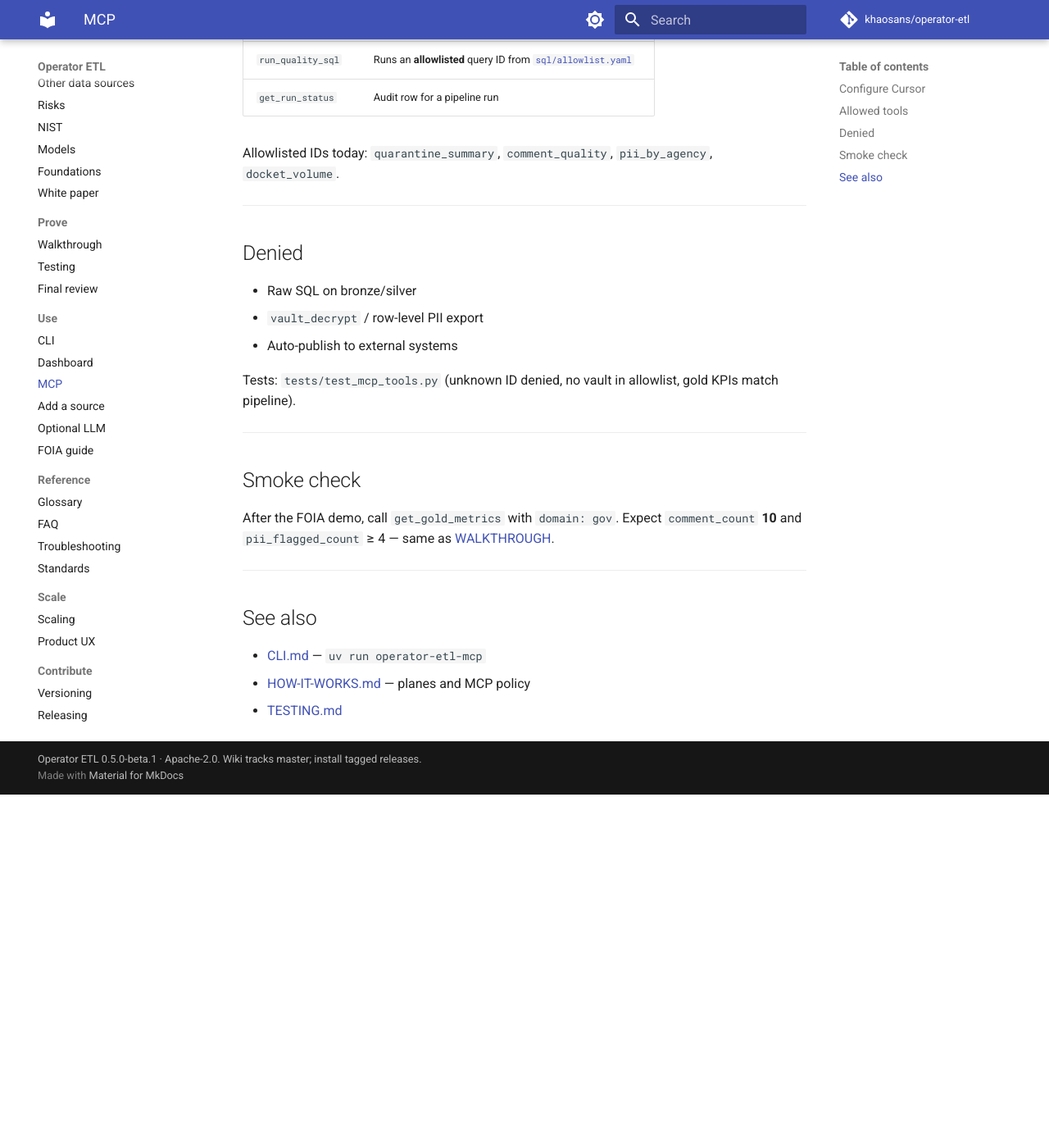
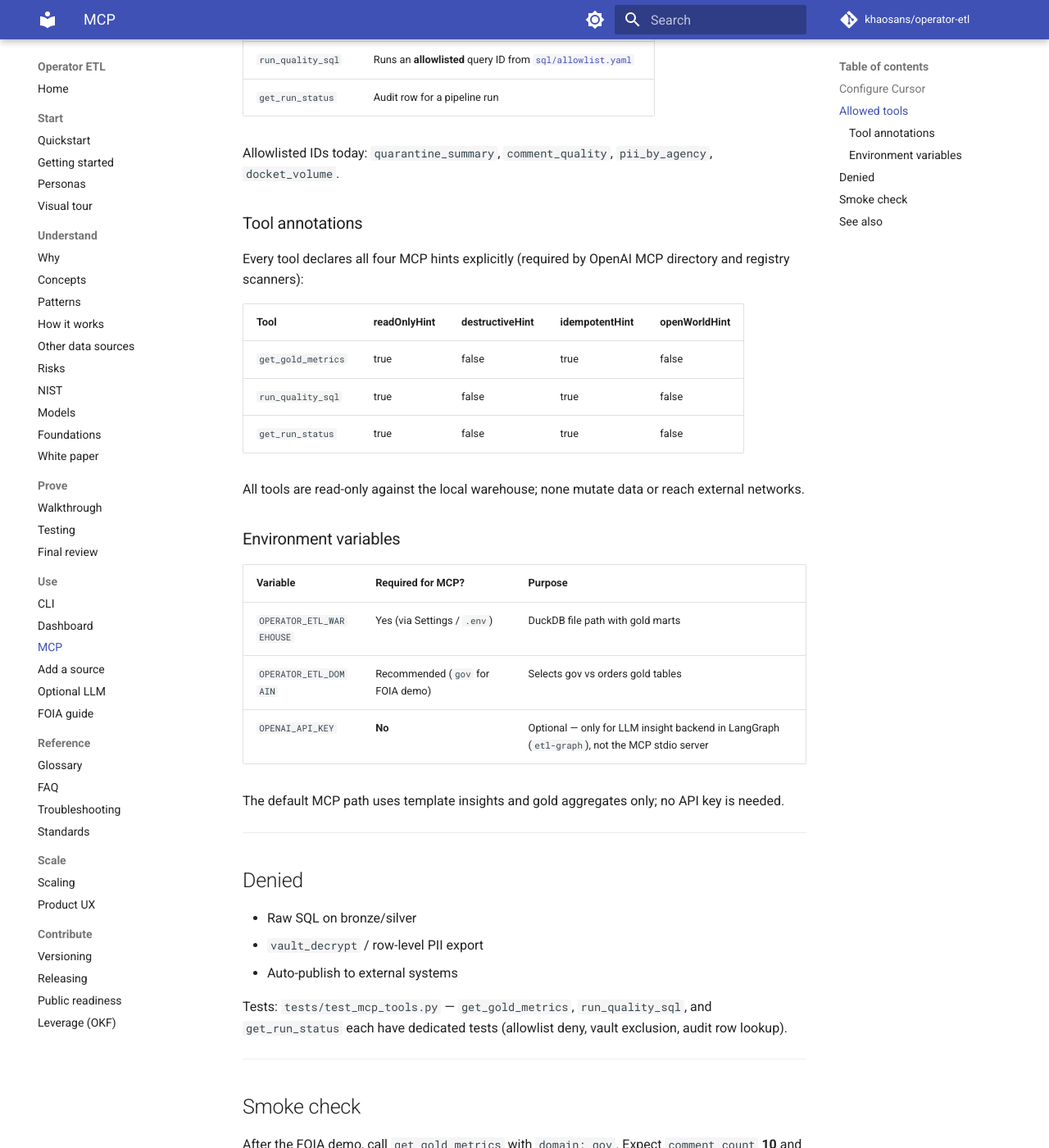
Before and after one commit to khaosans/operator-etl, an MkDocs documentation site: the page built from docs/MCP.md, in a window 1280 px wide and 1400 px high, scrolled down 1527 px. Shown: the whole window at 82% size. Built offline with MkDocs 1.6.1 and Material for MkDocs 9.7.7, drawn with Linux system fonts in a browser that asks for light colours; comment, search, counter and statistics services are not loaded; before the commit the page ends 2496 px from its top, so only the background shows below that.

Commit message:
Add MCP tool annotations and expand per-tool test coverage. (#22)
Addresses M8ven trust score findings: explicit ToolAnnotations on all stdio MCP tools, shared get_run_status helper, and dedicated pytest for each tool name.

Co-authored-by: Cursor <cursoragent@cursor.com>

```diff
--- a/docs/MCP.md
+++ b/docs/MCP.md
@@ -57,6 +57,28 @@ flowchart LR
 
 Allowlisted IDs today: `quarantine_summary`, `comment_quality`, `pii_by_agency`, `docket_volume`.
 
+### Tool annotations
+
+Every tool declares all four MCP hints explicitly (required by OpenAI MCP directory and registry scanners):
+
+| Tool | readOnlyHint | destructiveHint | idempotentHint | openWorldHint |
+|---|---|---|---|---|
+| `get_gold_metrics` | true | false | true | false |
+| `run_quality_sql` | true | false | true | false |
+| `get_run_status` | true | false | true | false |
+
+All tools are read-only against the local warehouse; none mutate data or reach external networks.
+
+### Environment variables
+
+| Variable | Required for MCP? | Purpose |
+|---|---|---|
+| `OPERATOR_ETL_WAREHOUSE` | Yes (via Settings / `.env`) | DuckDB file path with gold marts |
+| `OPERATOR_ETL_DOMAIN` | Recommended (`gov` for FOIA demo) | Selects gov vs orders gold tables |
+| `OPENAI_API_KEY` | **No** | Optional — only for LLM insight backend in LangGraph (`etl-graph`), not the MCP stdio server |
+
+The default MCP path uses template insights and gold aggregates only; no API key is needed.
+
 ---
 
 ## Denied
@@ -65,7 +87,7 @@ Allowlisted IDs today: `quarantine_summary`, `comment_quality`, `pii_by_agency`,
 - `vault_decrypt` / row-level PII export
 - Auto-publish to external systems
 
-Tests: `tests/test_mcp_tools.py` (unknown ID denied, no vault in allowlist, gold KPIs match pipeline).
+Tests: `tests/test_mcp_tools.py` — `get_gold_metrics`, `run_quality_sql`, and `get_run_status` each have dedicated tests (allowlist deny, vault exclusion, audit row lookup).
 
 ---
 
--- a/docs/build_whitepaper_pdf.py
+++ b/docs/build_whitepaper_pdf.py
@@ -191,7 +191,7 @@ def cover_page(c: canvas.Canvas, doc):
     c.drawString(MARGIN, PAGE_H * 0.38 - 0.6 * inch, "v3.0  ·  Architecture · MCP · Threat Model · FOIA Case Study")
     c.setFont("Helvetica", 8)
     c.setFillColor(SLATE)
-    c.drawString(MARGIN, 0.5 * inch, "IMPLEMENTED vs SPECIFIED clearly marked  ·  51/51 pytest tests passing")
+    c.drawString(MARGIN, 0.5 * inch, "IMPLEMENTED vs SPECIFIED clearly marked  ·  53/53 pytest tests passing")
     c.restoreState()
 
 
```
Also changed, not shown: CHANGELOG.md (+4 -1 lines), README.md (+5 -5 lines), docs/TESTING.md (+5 -3 lines), 4 other files.
